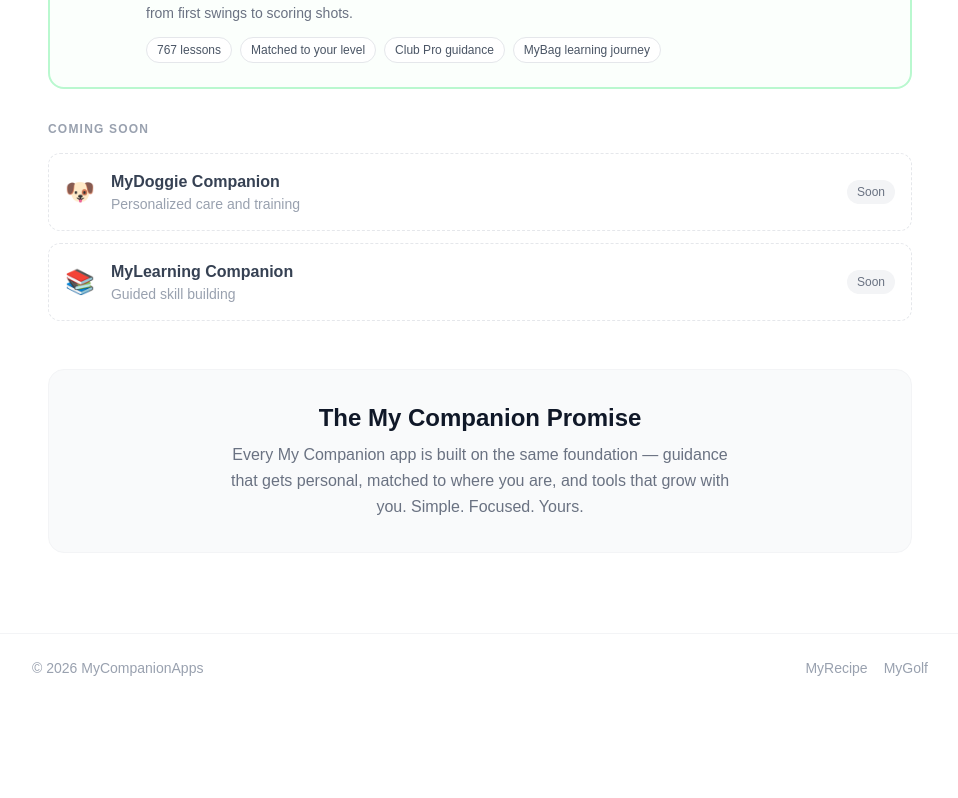
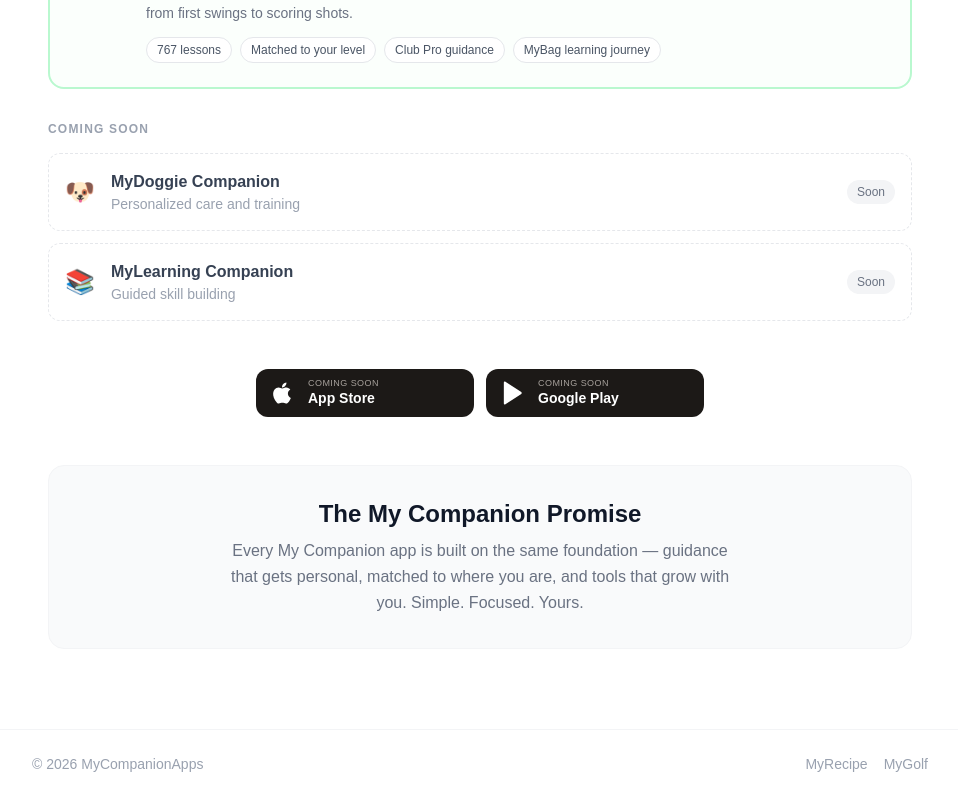
Before and after one commit to bd9356-gif/my-companion-apps, a Next.js app: page / in a window 1280 px wide. Shown: the part 812-1610 px from the top of the page, without its empty margins (160-1118 px from the left). Before the commit the page ends 1514 px from the top, so only its background shows below. Built offline with nearby package versions, Linux system fonts and the light colour scheme.

Commit message:
feat: landing - Coming Soon App Store / Google Play buttons

```diff
--- a/app/page.tsx
+++ b/app/page.tsx
@@ -148,6 +148,32 @@ export default function Home() {
           </div>
         </div>
 
+        {/* App Store / Google Play "Coming Soon" buttons (May 2026).
+            Brand-safe styled pills with Apple silhouette + Google Play
+            arrow on a dark background, "Coming Soon" eyebrow signals
+            the native apps are on the way. Swap for the real official
+            badges once the apps actually ship. */}
+        <div className="mb-12 grid grid-cols-2 gap-3 max-w-md mx-auto">
+          <div className="flex items-center gap-3 bg-stone-900 text-white rounded-xl px-3 py-2.5" aria-label="App Store — coming soon">
+            <svg className="w-7 h-7 shrink-0" viewBox="0 0 24 24" fill="currentColor" aria-hidden="true">
+              <path d="M17.05 20.28c-.98.95-2.05.8-3.08.35-1.09-.46-2.09-.48-3.24 0-1.44.62-2.2.44-3.06-.35C2.79 15.25 3.51 7.59 9.05 7.31c1.35.07 2.29.74 3.08.8 1.18-.24 2.31-.93 3.57-.84 1.51.12 2.65.72 3.4 1.8-3.12 1.87-2.38 5.98.48 7.13-.57 1.5-1.31 2.99-2.54 4.09zM12.03 7.25c-.15-2.23 1.66-4.07 3.74-4.25.29 2.58-2.34 4.5-3.74 4.25z" />
+            </svg>
+            <div className="min-w-0 flex-1">
+              <p className="text-[9px] uppercase tracking-wider text-stone-400 leading-none">Coming Soon</p>
+              <p className="text-sm font-semibold leading-tight mt-0.5">App Store</p>
+            </div>
+          </div>
+          <div className="flex items-center gap-3 bg-stone-900 text-white rounded-xl px-3 py-2.5" aria-label="Google Play — coming soon">
+            <svg className="w-7 h-7 shrink-0" viewBox="0 0 24 24" fill="currentColor" aria-hidden="true">
+              <path d="M5 2.92v18.16c0 .69.5 1.06 1.04.78l13.92-9.08c.5-.32.5-1.25 0-1.57L6.04 2.14C5.5 1.86 5 2.23 5 2.92z" />
+            </svg>
+            <div className="min-w-0 flex-1">
+              <p className="text-[9px] uppercase tracking-wider text-stone-400 leading-none">Coming Soon</p>
+              <p className="text-sm font-semibold leading-tight mt-0.5">Google Play</p>
+            </div>
+          </div>
+        </div>
+
         {/* The promise — closing block. */}
         <div className="text-center p-8 bg-gray-50 rounded-2xl border border-gray-100">
           <p className="text-2xl font-bold text-gray-900 mb-2">The My Companion Promise</p>
```
